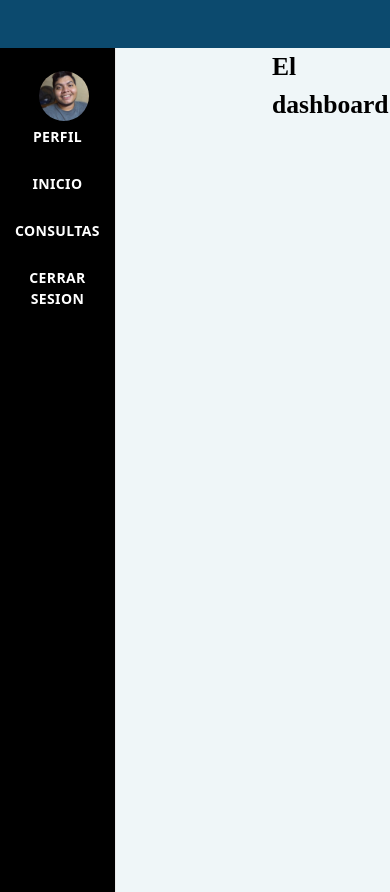
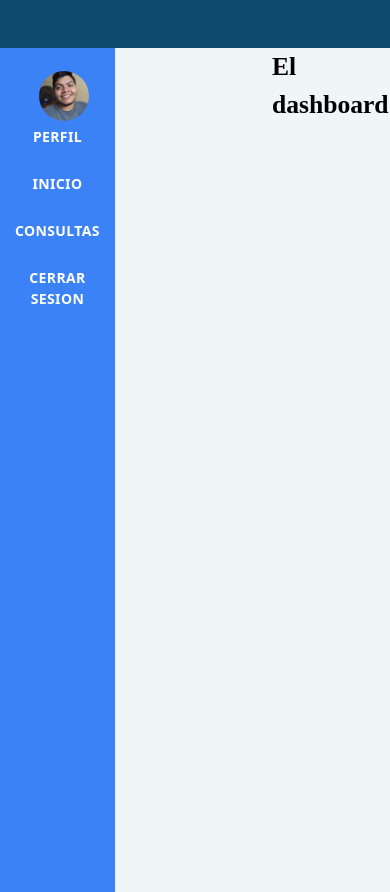
Before and after one commit to Xavybarcenas/vitfile_nextjs, a Next.js app: page /registro in a window 390 px wide. Built offline with nearby package versions, Linux system fonts and the light colour scheme.

Commit message:
Update options.module.css

```diff
--- a/components/styles/options.module.css
+++ b/components/styles/options.module.css
@@ -51,7 +51,7 @@
       height: 100vh;
       display: flex;
       flex-direction: column;
-      background-color: black;
+      background-color: #3b82f6;
       padding: 10px;
       border-right: 1px solid #eaeaea;
     }
@@ -75,7 +75,7 @@
       height: 100vh;
       display: flex;
       flex-direction: column;
-      background-color: black;
+      background-color: #3b82f6;
       padding: 10px;
       border-right: 1px solid #eaeaea;
     }
```
